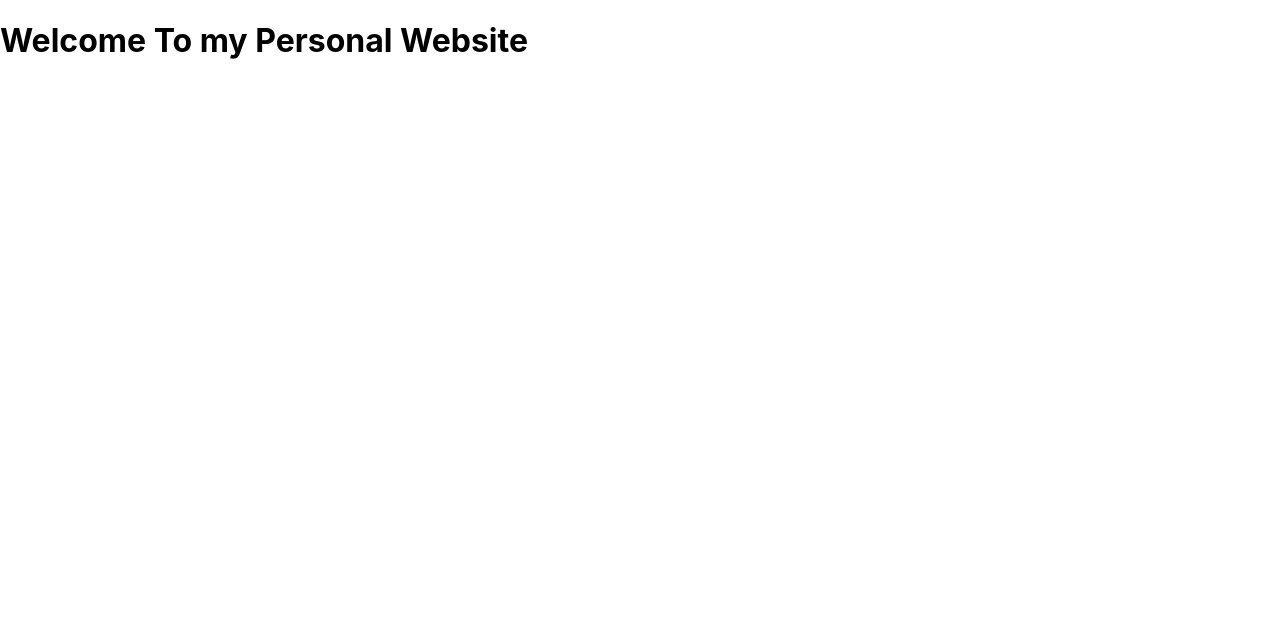
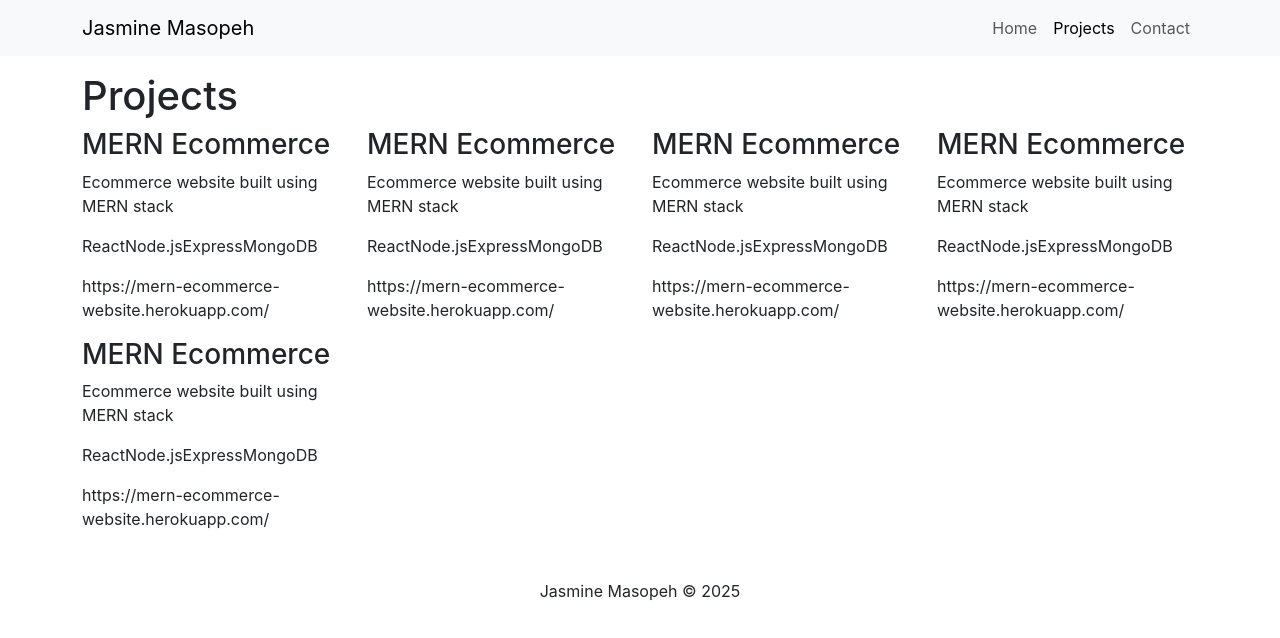
Before and after one commit to akelpie/portfolio-website, a React (Create React App) app in the folder frontend/: page /projects in a window 1280 px wide. Shown: the top 638 px of the page. Built offline with nearby package versions, Linux system fonts and the light colour scheme.

Commit message:
Hoem page and started the projects page

```diff
--- a/frontend/package.json
+++ b/frontend/package.json
@@ -7,8 +7,13 @@
     "@testing-library/jest-dom": "^6.6.3",
     "@testing-library/react": "^16.2.0",
     "@testing-library/user-event": "^13.5.0",
+    "bootstrap": "^5.3.3",
     "react": "^19.0.0",
+    "react-bootstrap": "^2.10.9",
     "react-dom": "^19.0.0",
+    "react-icons": "^5.5.0",
+    "react-router-bootstrap": "^0.26.3",
+    "react-router-dom": "^6.30.0",
     "react-scripts": "5.0.1",
     "web-vitals": "^2.1.4"
   },
--- a/frontend/src/App.js
+++ b/frontend/src/App.js
@@ -1,11 +1,22 @@
-import React from 'react'
+import React from "react";
+import { Container } from "react-bootstrap";
+import { Outlet } from "react-router-dom";
+import Header from "./components/Header";
+import Footer from "./components/Footer";
 
 const App = () => {
   return (
-	 <h1>
-		Welcome To my Personal Website
-	 </h1>
-  )
-}
+    <>
+      <Header />
+      <main className="py-3">
+        <Container>
+				  {/* <h1>Welcome To my Personal Website</h1> */}
+				  <Outlet/>
+        </Container>
+		  </main>
+		<Footer/>
+    </>
+  );
+};
 
-export default App
+export default App;
--- /dev/null
+++ b/frontend/src/components/Footer.jsx
@@ -0,0 +1,19 @@
+import React from 'react'
+import { Container, Row, Col } from "react-bootstrap";
+
+const Footer = () => {
+	const currentYear = new Date().getFullYear();
+  return (
+	 <footer>
+		  <Container>
+			  <Row>
+				  <Col className='text-center py-3'>
+					  <p>Jasmine Masopeh &copy; {currentYear }</p>
+				  </Col>
+			  </Row>
+		</Container>
+	 </footer>
+  )
+}
+
+export default Footer
--- /dev/null
+++ b/frontend/src/components/Header.jsx
@@ -0,0 +1,33 @@
+import { Navbar, Nav, Container } from "react-bootstrap";
+import { LinkContainer } from "react-router-bootstrap";
+import { useLocation } from "react-router-dom";
+const Header = () => {
+	const location = useLocation();
+  console.log("Current Route:", location.pathname);
+  return (
+    <header>
+      <Navbar bg="light" variant="light" expand="md" collapseOnSelect>
+        <Container>
+          <LinkContainer to="/">
+            <Navbar.Brand>Jasmine Masopeh</Navbar.Brand>
+          </LinkContainer>
+          <Navbar.Toggle aria-controls="basic-navbar-nav" />
+          <Navbar.Collapse id="basic-navbar-nav">
+            <Nav className="ms-auto">
+              <LinkContainer to="/">
+                <Nav.Link>Home</Nav.Link>
+              </LinkContainer>
+              <LinkContainer to="/projects">
+                <Nav.Link>Projects</Nav.Link>
+              </LinkContainer>
+              <LinkContainer to="/contact">
+                <Nav.Link>Contact</Nav.Link>
+              </LinkContainer>
+            </Nav>
+          </Navbar.Collapse>
+        </Container>
+      </Navbar>
+    </header>
+  );
+};
+export default Header;
--- a/frontend/src/index.js
+++ b/frontend/src/index.js
@@ -1,17 +1,34 @@
-import React from 'react';
-import ReactDOM from 'react-dom/client';
-import './index.css';
-import App from './App';
-import reportWebVitals from './reportWebVitals';
+import React from "react";
+import ReactDOM from "react-dom/client";
+import {
+  createBrowserRouter,
+  createRoutesFromElements,
+  Route,
+  RouterProvider
+} from "react-router-dom";
+import "bootstrap/dist/css/bootstrap.min.css";
+import "./index.css";
+import App from "./App";
+import reportWebVitals from "./reportWebVitals";
+import HomeScreen from "./screens/HomeScreen";
+import ProjectScreen from "./screens/ProjectScreen";
+import ContactScreen from "./screens/ContactScreen";
 
-const root = ReactDOM.createRoot(document.getElementById('root'));
+const router = createBrowserRouter(
+  createRoutesFromElements(
+    <Route path="/" element={<App />}>
+      <Route index={true} path="/" element={<HomeScreen />} />
+      <Route path="/projects" element={<ProjectScreen />} />
+      <Route path="/contact" element={<ContactScreen />} />
+    </Route>
+  )
+);
+
+const root = ReactDOM.createRoot(document.getElementById("root"));
 root.render(
   <React.StrictMode>
-    <App />
+      <RouterProvider router={router} />
   </React.StrictMode>
 );
 
-// If you want to start measuring performance in your app, pass a function
-// to log results (for example: reportWebVitals(console.log))
-// or send to an analytics endpoint. Learn more: https://bit.ly/CRA-vitals
 reportWebVitals();
--- /dev/null
+++ b/frontend/src/projects.js
@@ -0,0 +1,44 @@
+const projects = [
+  {
+    _id: "1",
+    name: "MERN Ecommerce",
+    description: "Ecommerce website built using MERN stack",
+    category: "Full Stack",
+    technologies: ["React", "Node.js", "Express", "MongoDB"],
+    demo: "https://mern-ecommerce-website.herokuapp.com/",
+  },
+  {
+    _id: "1",
+    name: "MERN Ecommerce",
+    description: "Ecommerce website built using MERN stack",
+    category: "Full Stack",
+    technologies: ["React", "Node.js", "Express", "MongoDB"],
+    demo: "https://mern-ecommerce-website.herokuapp.com/",
+  },
+  {
+    _id: "1",
+    name: "MERN Ecommerce",
+    description: "Ecommerce website built using MERN stack",
+    category: "Full Stack",
+    technologies: ["React", "Node.js", "Express", "MongoDB"],
+    demo: "https://mern-ecommerce-website.herokuapp.com/",
+  },
+  {
+    _id: "1",
+    name: "MERN Ecommerce",
+    description: "Ecommerce website built using MERN stack",
+    category: "Full Stack",
+    technologies: ["React", "Node.js", "Express", "MongoDB"],
+    demo: "https://mern-ecommerce-website.herokuapp.com/",
+  },
+  {
+    _id: "1",
+    name: "MERN Ecommerce",
+    description: "Ecommerce website built using MERN stack",
+    category: "Full Stack",
+    technologies: ["React", "Node.js", "Express", "MongoDB"],
+    demo: "https://mern-ecommerce-website.herokuapp.com/",
+  },
+];
+
+export default projects;
--- /dev/null
+++ b/frontend/src/screens/ContactScreen.jsx
@@ -0,0 +1,11 @@
+import React from 'react'
+
+const ContactScreen = () => {
+  return (
+	 <div>
+
+	 </div>
+  )
+}
+
+export default ContactScreen
--- /dev/null
+++ b/frontend/src/screens/HomeScreen.jsx
@@ -0,0 +1,35 @@
+import React from "react";
+import { Row, Col, Image } from "react-bootstrap";
+
+const HomeScreen = () => {
+  return (
+    <div>
+      <Row>
+        <Col md={6}>
+          <Image
+            src="/images/my-notion-face-portrait.png"
+            alt="Jasmine Masopeh"
+            fluid
+          />
+        </Col>
+        <Col md={6} className="d-flex align-items-center">
+          <div>
+            <h2>About Me</h2>
+            <p>
+              Hello! I'm Jasmine Masopeh, I am a current Masters student at
+              Florida State University studying computer science. I have
+              valuable experience in my field including embedded programming,
+              builfing software applications with C++, and Python. I also have
+              experience with web development especially with HTML, CSS,
+              Javascript, React-JS, bootstrap and more. Lastly I have also done
+              several projects that involved SQL and PHP showing my knowledge in
+              Data Science as well.
+            </p>
+          </div>
+        </Col>
+      </Row>
+    </div>
+  );
+};
+
+export default HomeScreen;
--- /dev/null
+++ b/frontend/src/screens/ProjectScreen.jsx
@@ -0,0 +1,24 @@
+import React from "react";
+import projects from "../projects";
+import { Row, Col } from "react-bootstrap";
+
+const ProjectScreen = () => {
+  return (
+    <>
+		  <h1>Projects</h1>
+		<Row>
+		  {projects.map((project) => (
+			 <Col key={project._id} sm={12} md={6} lg={4} xl={3}>
+				<h3>{project.name}</h3>
+				<p>{project.description}</p>
+				<p>{project.technologies}</p>
+				<p>{project.github}</p>
+				<p>{project.demo}</p>
+			 </Col>
+		  ))}
+		</Row>
+    </>
+  );
+};
+
+export default ProjectScreen;
```
Also changed, not shown: frontend/public/images/my-notion-face-portrait.png (added), frontend/src/components/Project.jsx (added), 1 other file (tests, documents, lock files or other folders).
